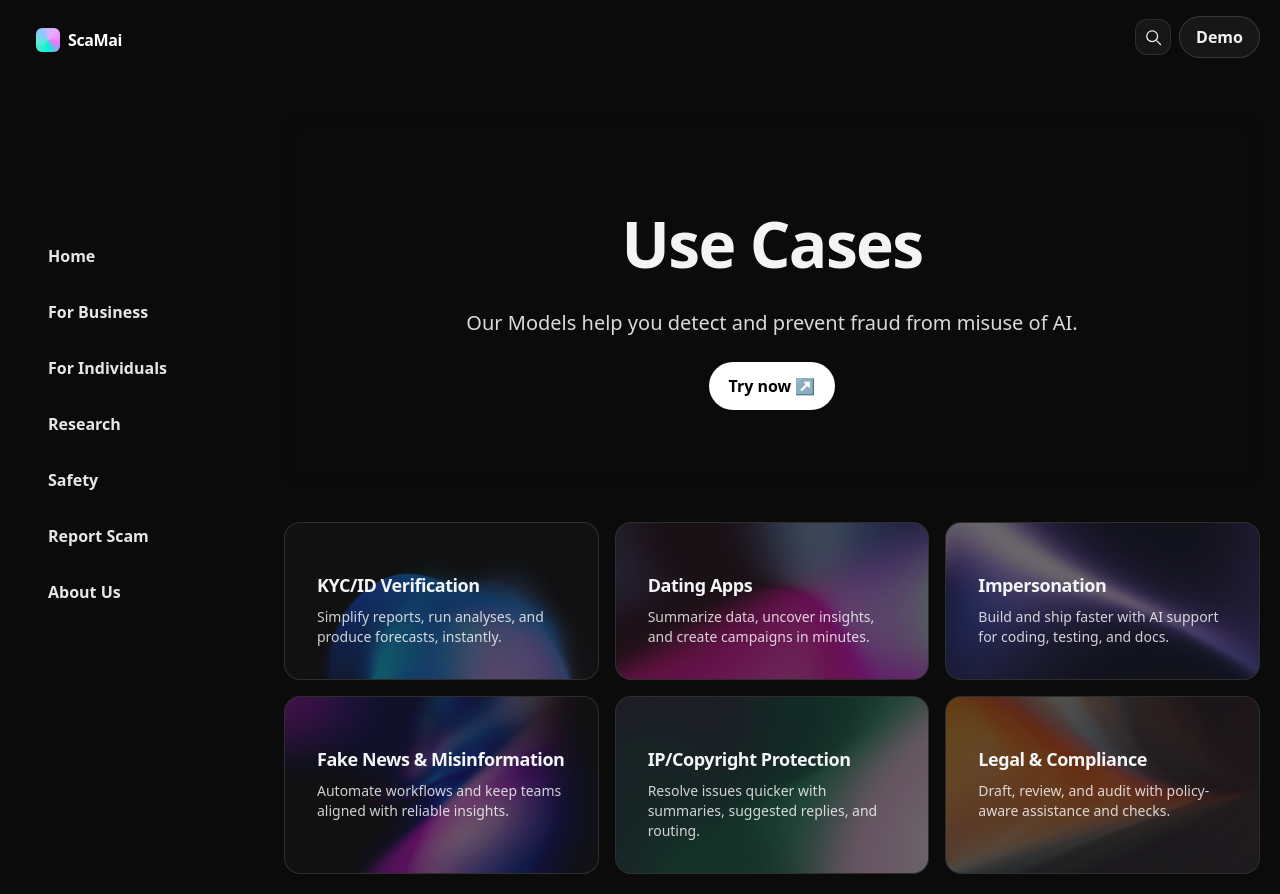
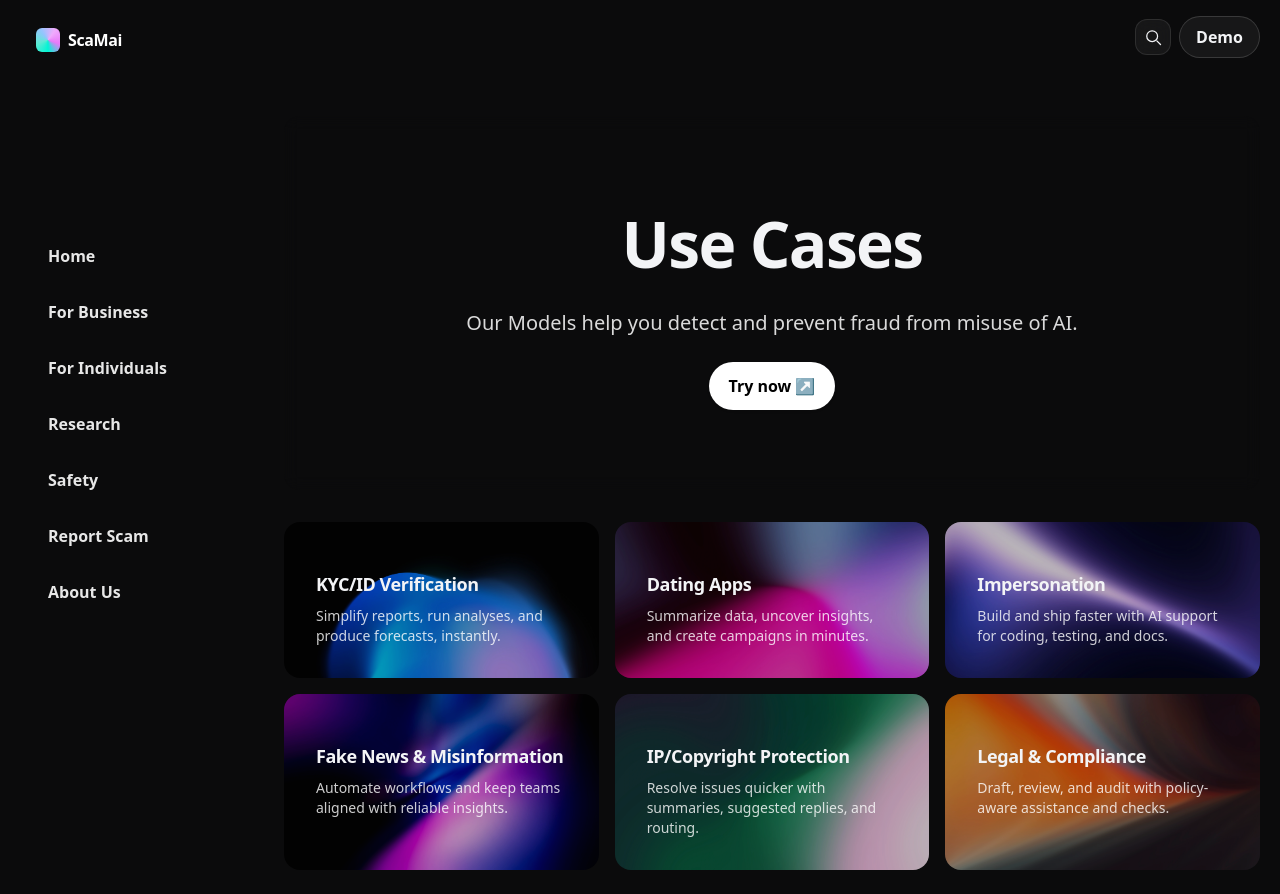
Before and after one commit to aptxaptx/scamai-landing, a Next.js app: page /business in a window 1280 px wide. Built offline with nearby package versions, Linux system fonts and the light colour scheme.

Commit message:
Update card styles on BusinessPage
Removed border and background color from card container and increased background image opacity for better visual emphasis.

```diff
--- a/src/app/business/page.tsx
+++ b/src/app/business/page.tsx
@@ -65,10 +65,10 @@ export default function BusinessPage() {
         ].map((card) => (
           <article
             key={card.title}
-            className="relative rounded-2xl border border-white/10 bg-white/5 p-6 md:p-8 overflow-hidden hover:bg-white/10 transition-colors"
+            className="relative rounded-2xl   p-6 md:p-8 overflow-hidden hover:bg-white/10 transition-colors"
           >
             <div
-              className="absolute inset-0 -z-10 opacity-40 bg-cover bg-center bg-no-repeat"
+              className="absolute inset-0 -z-10 opacity-80 bg-cover bg-center bg-no-repeat"
               style={{ backgroundImage: `url(${card.image})` }}
               aria-hidden="true"
             />
```
